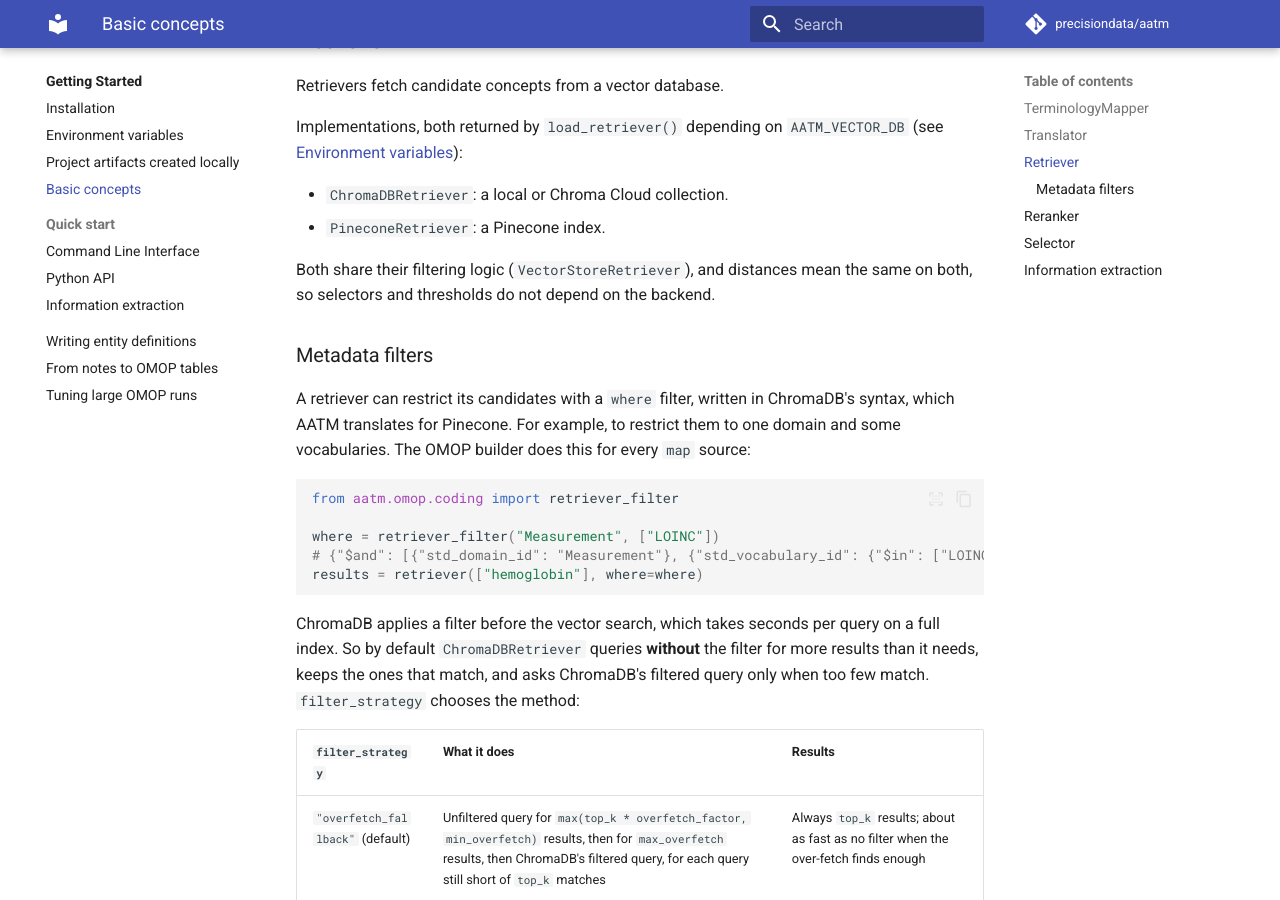
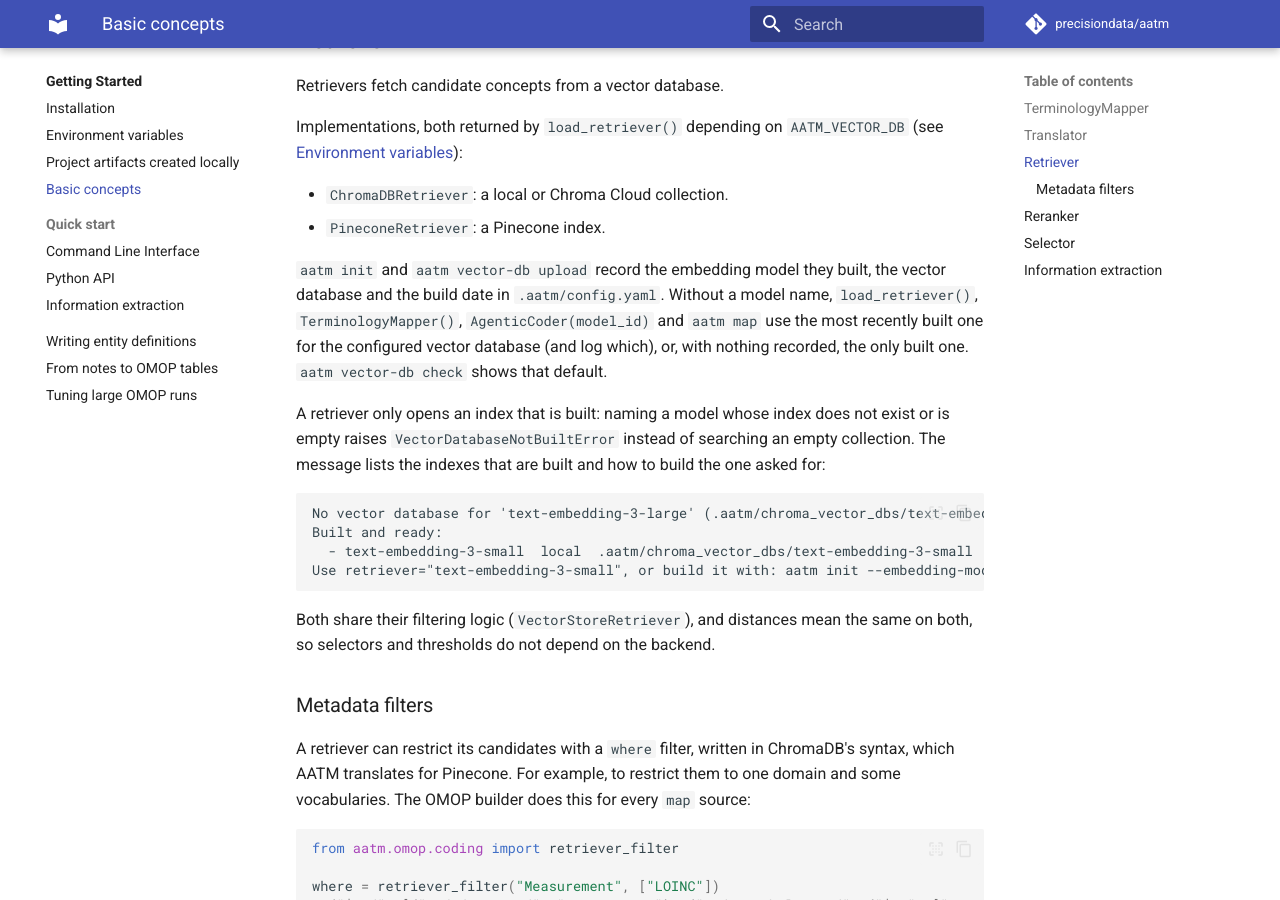
Before and after one commit to precisiondata/aatm, an MkDocs documentation site: the page built from docs/getting-started/concepts.md, in a window 1280 px wide and 900 px high, scrolled down 1387 px. Built offline with MkDocs 1.6.1 and Material for MkDocs 9.7.7, drawn with Linux system fonts in a browser that asks for light colours; comment, search, counter and statistics services are not loaded; the version menu is left out.

Commit message:
docs(retrievers): the default retriever and the error for an unbuilt one
Refs #97

Co-Authored-By: Claude Opus 5.5 <noreply@anthropic.com>

````diff
--- a/docs/getting-started/concepts.md
+++ b/docs/getting-started/concepts.md
@@ -57,6 +57,24 @@ Implementations, both returned by `load_retriever()` depending on `AATM_VECTOR_D
 
 - `ChromaDBRetriever`: a local or Chroma Cloud collection.
 - `PineconeRetriever`: a Pinecone index.
+
+`aatm init` and `aatm vector-db upload` record the embedding model they built, the vector
+database and the build date in `.aatm/config.yaml`. Without a model name,
+`load_retriever()`, `TerminologyMapper()`, `AgenticCoder(model_id)` and `aatm map` use
+the most recently built one for the configured vector database (and log which), or,
+with nothing recorded, the only built one. `aatm vector-db check` shows that default.
+
+A retriever only opens an index that is built: naming a model whose index does not
+exist or is empty raises `VectorDatabaseNotBuiltError` instead of searching an empty
+collection. The message lists the indexes that are built and how to build the one
+asked for:
+
+```text
+No vector database for 'text-embedding-3-large' (.aatm/chroma_vector_dbs/text-embedding-3-large not found).
+Built and ready:
+  - text-embedding-3-small  local  .aatm/chroma_vector_dbs/text-embedding-3-small  (2,512,331 expressions)
+Use retriever="text-embedding-3-small", or build it with: aatm init --embedding-model text-embedding-3-large
+```
 
 Both share their filtering logic (`VectorStoreRetriever`), and distances mean the same
 on both, so selectors and thresholds do not depend on the backend.
````
Also changed, not shown: docs/getting-started/omop_tables.md (+8 -5 lines), docs/getting-started/quick_start_cli.md (+3 -0 lines), docs/reference/retrievers.md (+2 -0 lines).
